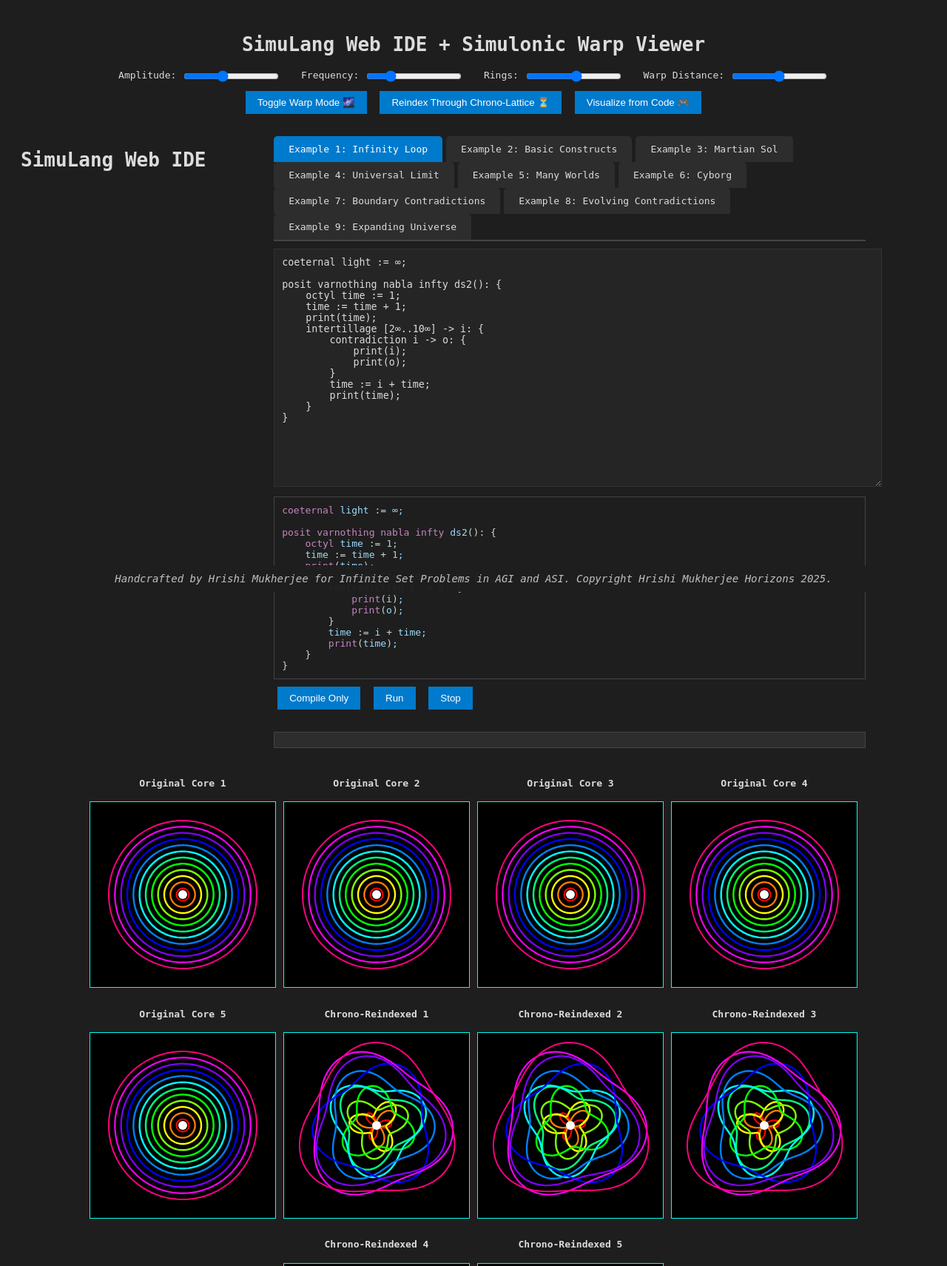
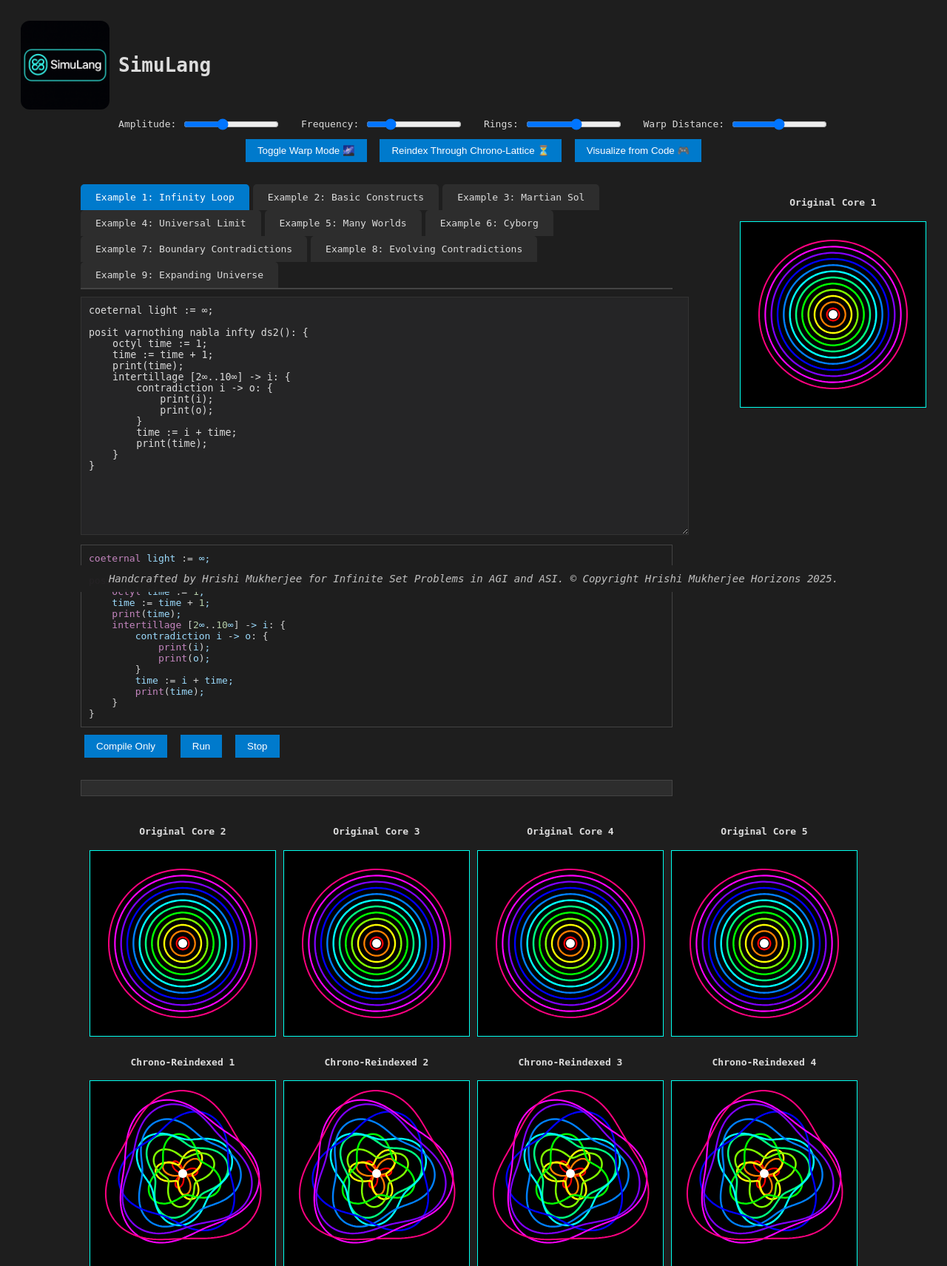
Before and after one commit to SirHrishiMukherjee/simulon-pareto, a Flask app: page / in a window 1280 px wide. Shown: the top 1711 px of the page at 74% size. Run offline with Flask 3, Linux system fonts and the light colour scheme.

Commit message:
Updated logo and title. Copyright Hrishi Mukherjee Horizons 2025 ©.

```diff
--- a/templates/index.html
+++ b/templates/index.html
@@ -2,7 +2,7 @@
 <html lang="en">
 <head>
   <meta charset="UTF-8">
-  <title>SimuLang IDE + Simulonic 10-Quadrant Warp</title>
+  <title>SimuLang</title>
   <style>
     body {
       font-family: monospace;
@@ -72,10 +72,25 @@
       position: fixed; bottom: 0; left: 0; width: 100%; background: rgba(30,30,30,0.8);
       color: #bbbbbb; font-style: italic; font-size: 14px; text-align: center; padding: 10px 0; z-index: 1000;
     }
+    .header {
+      display: flex;
+      align-items: center;
+      gap: 12px;
+      margin-bottom: 10px;
+    }
+
+    .logo {
+      height: 120px; /* adjust as needed */
+      width: auto;
+      border-radius: 12px;
+    }
   </style>
 </head>
 <body>
-  <h1>SimuLang Web IDE + Simulonic Warp Viewer</h1>
+  <div class="header">
+      <img src="static/images/logo.png" alt="SimuLang Logo" class="logo">
+      <h1>SimuLang</h1>
+  </div>
   <div class="controls">
     <label>Amplitude: <input type="range" id="ampSlider" min="0" max="20" value="8"></label>
     <label>Frequency: <input type="range" id="freqSlider" min="1" max="10" value="3"></label>
@@ -86,7 +101,7 @@
     <button id="visualizeBtn">Visualize from Code 🎮</button>
   </div>
 
-  <div class="canvas-wrapper" id="canvasGrid"><h1>SimuLang Web IDE</h1>
+  <div class="canvas-wrapper" id="canvasGrid">
     <div class="codebox">
         <div class="tabs">
             <div class="tab active" data-tab="example1">Example 1: Infinity Loop</div>
@@ -505,11 +520,11 @@ posit varnothing nabla infty ds2(): {
     </script>
 
     <div id="simulang-footer">
-        Handcrafted by Hrishi Mukherjee for Infinite Set Problems in AGI and ASI. Copyright Hrishi Mukherjee Horizons 2025.
+        Handcrafted by Hrishi Mukherjee for Infinite Set Problems in AGI and ASI. © Copyright Hrishi Mukherjee Horizons 2025.
     </div></div>
 
   <div id="simulang-footer">
-    Handcrafted by Hrishi Mukherjee for Infinite Set Problems in AGI and ASI. Copyright Hrishi Mukherjee Horizons 2025.
+    Handcrafted by Hrishi Mukherjee for Infinite Set Problems in AGI and ASI. © Copyright Hrishi Mukherjee Horizons 2025.
   </div>
 
   <script>
```
Also changed, not shown: static/images/logo.png (added).
